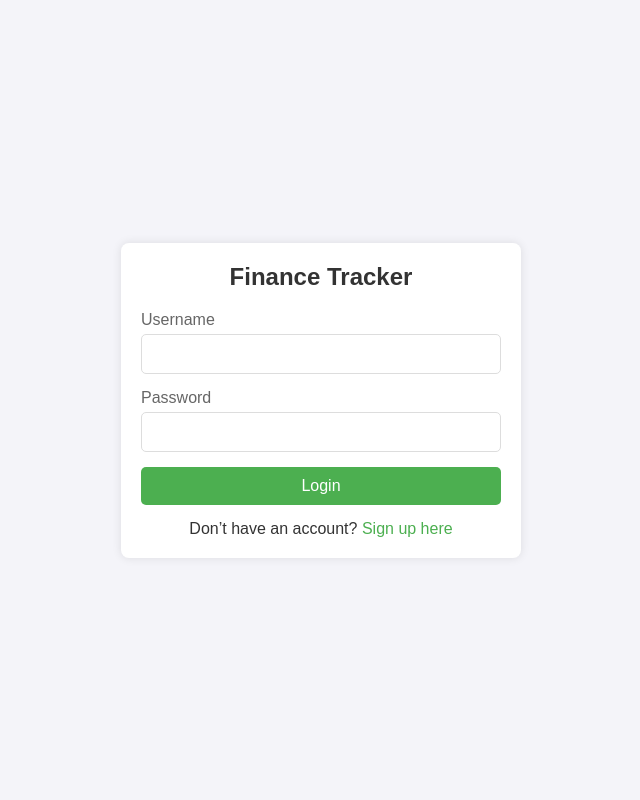
After one commit to Arwers/WdPAI, a PHP site: page /login.html in a window 1280 px wide. The commit adds this page. Shown: the whole page, without its empty margins (319-959 px from the left). Run offline with PHP 8.4, Linux system fonts and the light colour scheme.

Commit message:
feat: add login page

```diff
--- /dev/null
+++ b/login.html
@@ -0,0 +1,24 @@
+<!DOCTYPE html>
+<html lang="en">
+<head>
+    <meta charset="UTF-8">
+    <meta name="viewport" content="width=device-width, initial-scale=1.0">
+    <title>Finance Tracker Login</title>
+    <link rel="stylesheet" href="style.css">
+</head>
+<body>
+    <div class="login-container">
+        <h2>Finance Tracker</h2>
+        <form action="index.php" method="POST">
+            <label for="username">Username</label>
+            <input type="text" id="username" name="username" required>
+
+            <label for="password">Password</label>
+            <input type="password" id="password" name="password" required>
+
+            <button type="submit">Login</button>
+        </form>
+        <p class="signup-link">Don’t have an account? <a href="register.html">Sign up here</a></p>
+    </div>
+</body>
+</html>
--- /dev/null
+++ b/style.css
@@ -0,0 +1,76 @@
+* {
+    box-sizing: border-box;
+    margin: 0;
+    padding: 0;
+}
+
+body {
+    font-family: Arial, sans-serif;
+    background-color: #f4f4f9;
+    display: flex;
+    align-items: center;
+    justify-content: center;
+    height: 100vh;
+}
+
+.login-container {
+    width: 100%;
+    max-width: 400px;
+    padding: 20px;
+    background-color: #ffffff;
+    box-shadow: 0px 0px 10px rgba(0, 0, 0, 0.1);
+    border-radius: 8px;
+    text-align: center;
+}
+
+h2 {
+    color: #333;
+    margin-bottom: 20px;
+}
+
+form {
+    display: flex;
+    flex-direction: column;
+}
+
+label {
+    text-align: left;
+    margin-bottom: 5px;
+    color: #666;
+}
+
+input[type="text"], input[type="password"] {
+    padding: 10px;
+    margin-bottom: 15px;
+    border: 1px solid #ddd;
+    border-radius: 5px;
+    font-size: 16px;
+}
+
+button {
+    padding: 10px;
+    color: #fff;
+    background-color: #4CAF50;
+    border: none;
+    border-radius: 5px;
+    cursor: pointer;
+    font-size: 16px;
+}
+
+button:hover {
+    background-color: #45a049;
+}
+
+.signup-link {
+    margin-top: 15px;
+    color: #333;
+}
+
+.signup-link a {
+    color: #4CAF50;
+    text-decoration: none;
+}
+
+.signup-link a:hover {
+    text-decoration: underline;
+}
```
Also changed, not shown: database.php (added, +12 -0 lines), docker-compose.yml (+11 -1 lines), index.php (+23 -1 lines), 4 other files.
